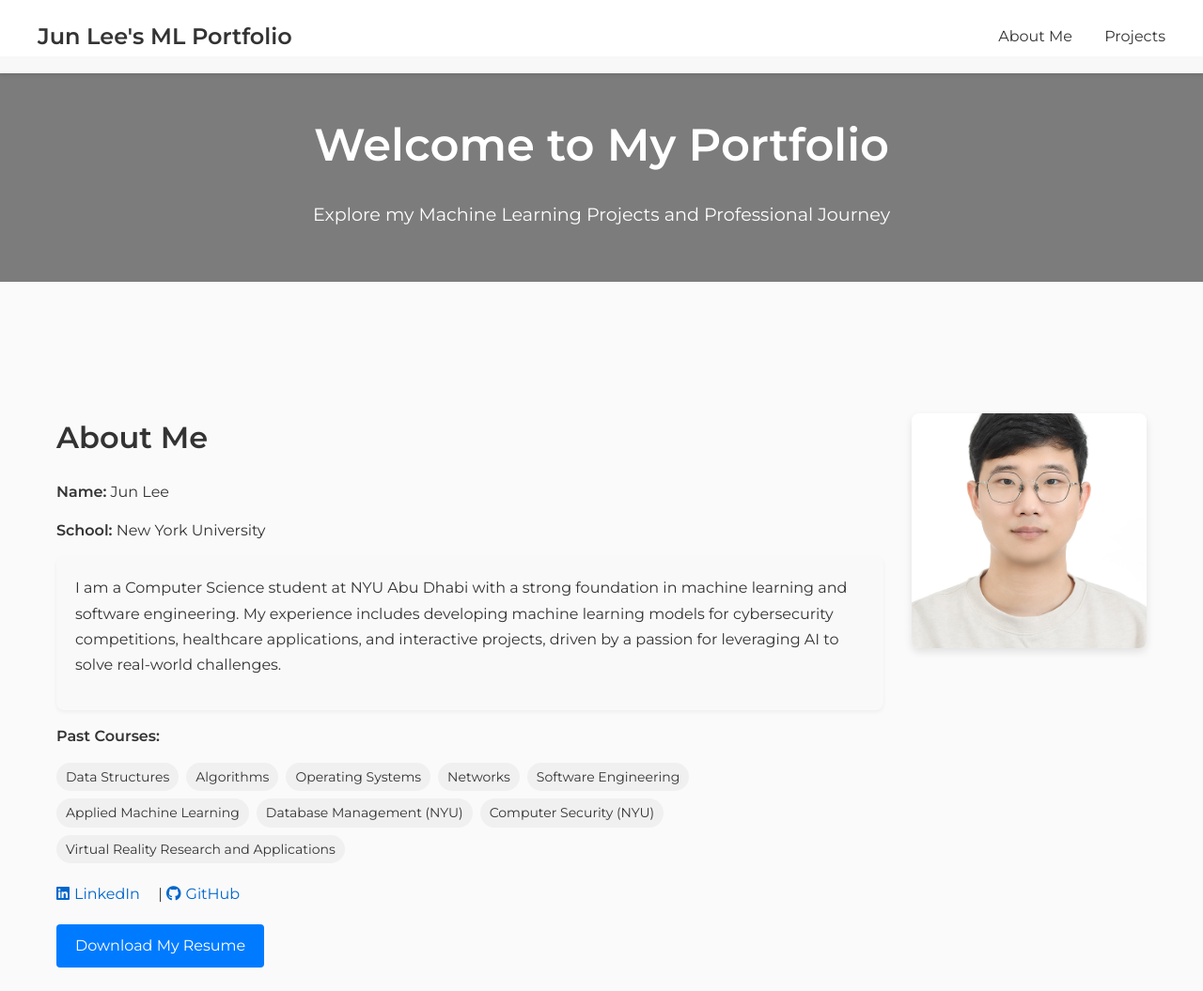
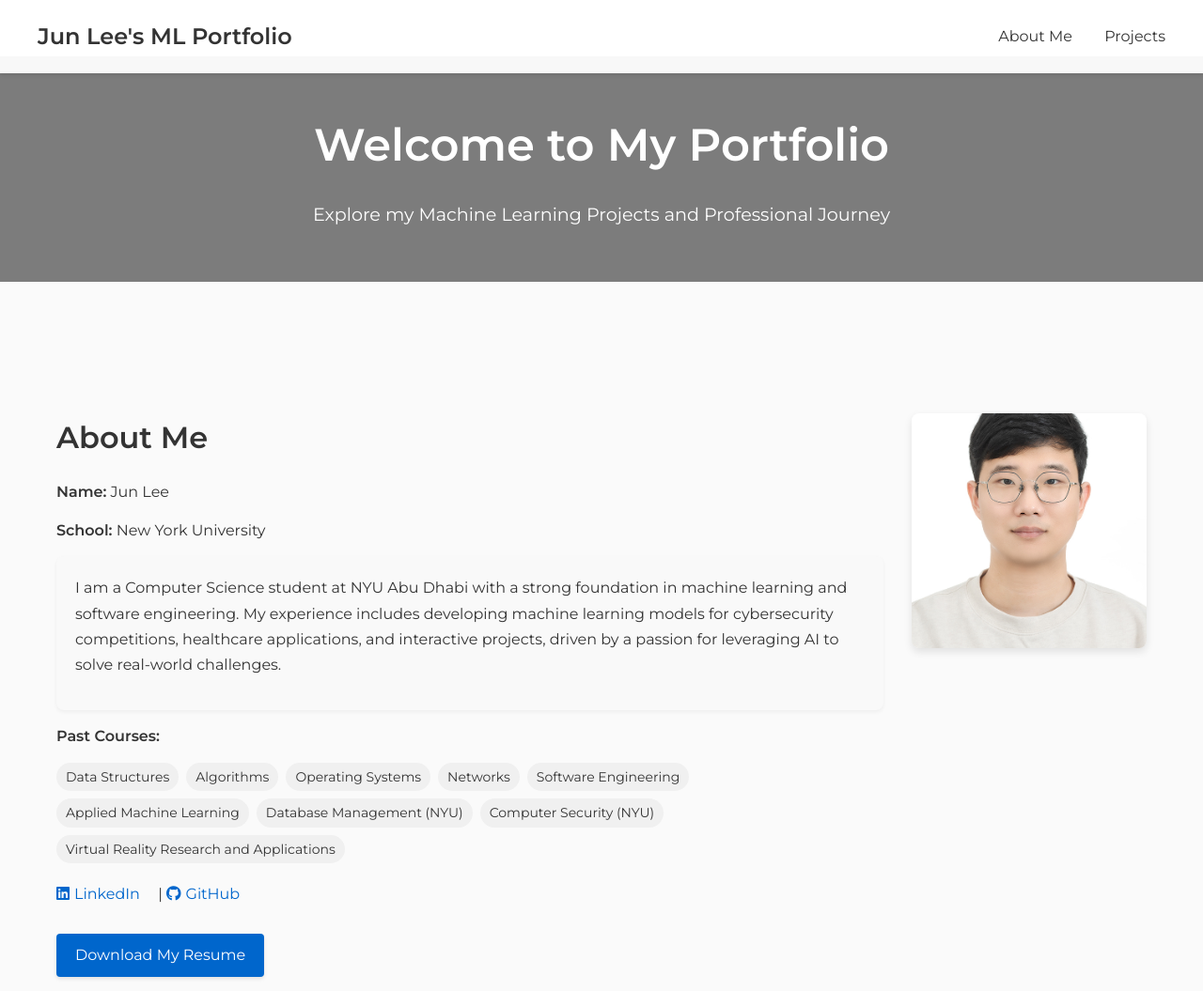
Before and after one commit to joonrb/mlportfolio.github.io, a plain HTML site: page index.html in a window 1280 px wide. Shown: the whole page at 94% size. Drawn offline with Linux system fonts and the light colour scheme.

Commit message:
update resume

```diff
--- a/index.html
+++ b/index.html
@@ -81,6 +81,27 @@
       line-height: 1.7;
     }
 
+    .download-btn {
+      display: inline-block;
+      padding: 10px 20px;
+      min-width: 180px;
+      text-align: center;
+      color: white;
+      background-color: #0066cc;
+      text-decoration: none;
+      border-radius: 4px;
+      transition: all 0.3s ease;
+      font-weight: 500;
+      box-shadow: 0 2px 4px rgba(0,0,0,0.1);
+      margin-top: 10px;
+    }
+
+    .download-btn:hover {
+      background-color: #0052a3;
+      transform: translateY(-2px);
+      box-shadow: 0 4px 6px rgba(0,0,0,0.15);
+    }
+
     @media (max-width: 768px) {
       .profile-image {
         width: 180px;
@@ -152,7 +173,7 @@
           </a>
         </div>
         <p>
-          <a class="button" href="resume.pdf" download>Download My Resume</a>
+          <a class="download-btn" href="resume.pdf" download="resume.pdf">Download My Resume</a>
         </p>
       </div>
 
```
Also changed, not shown: 2 other files.
